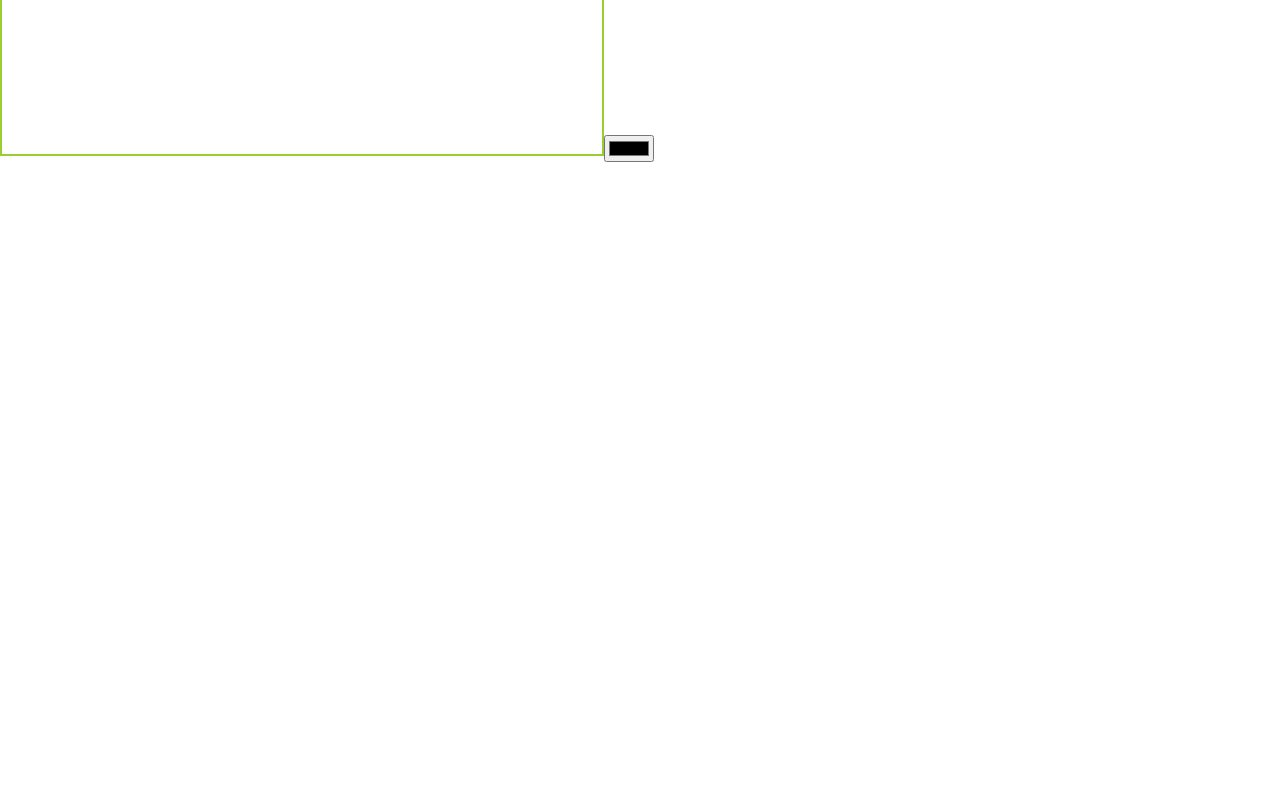
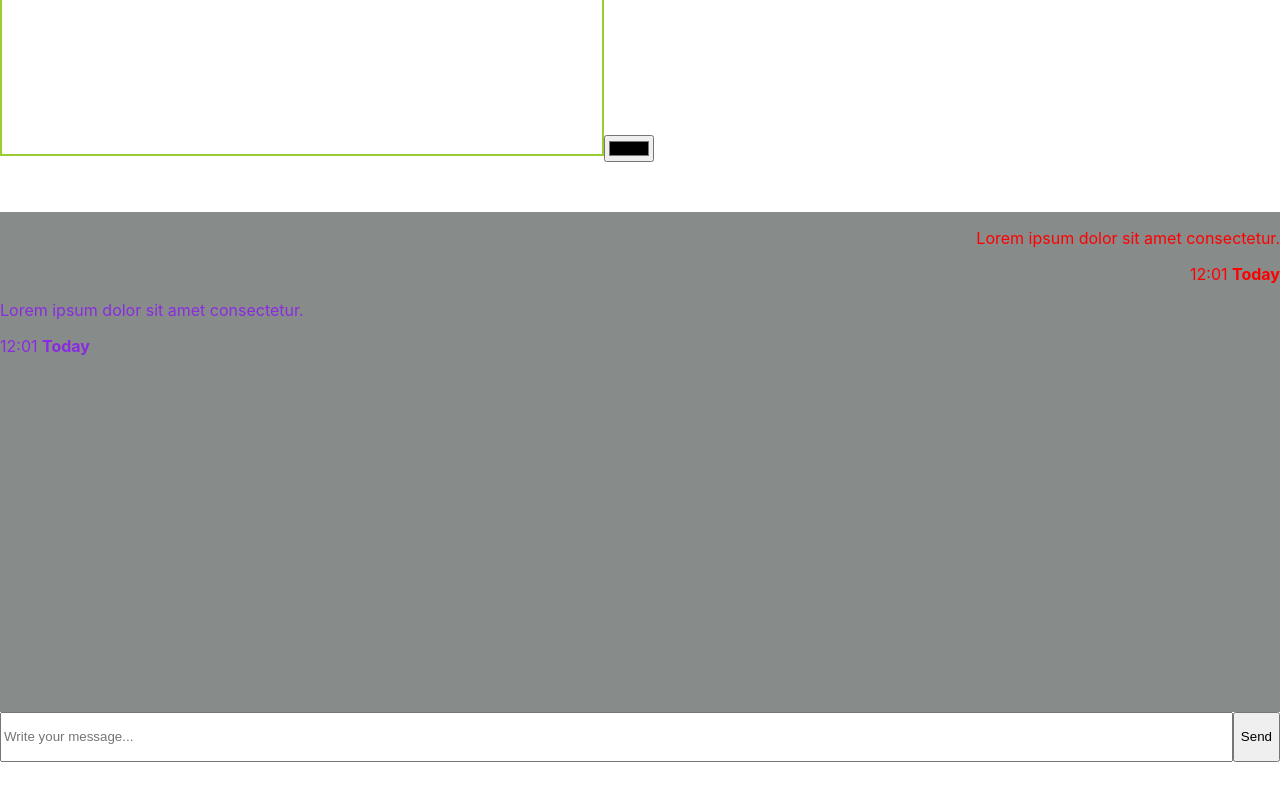
Before and after one commit to safwat-fathi/collaborative-study, a React (Create React App) app in the folder client/: page / in a window 1280 px wide. Shown: the part 330-1130 px from the top of the page. Before the commit the page ends 800 px from the top, so only its background shows below. Built offline with nearby package versions, Linux system fonts and the light colour scheme; no server answers.

Commit message:
chat component added

```diff
--- a/client/src/App.js
+++ b/client/src/App.js
@@ -1,13 +1,49 @@
-import React from "react";
-import Whiteboard from "./Whiteboard";
+import React, { Component } from "react";
+// import { w3cwebsocket as W3CWebSocket } from "websocket";
 
-function App() {
+import Whiteboard from "./components/Whiteboard";
+import Chat from "./components/chat";
+
+// const client = new W3CWebSocket("ws://127.0.0.1:8000");
+
+export default class App extends Component {
+  componentDidMount() {
+    // client.onopen = () => {
+    //   client.send(
+    //     JSON.stringify({
+    //       type: "join",
+    //       room: this.state.room,
+    //       message: "new user joined",
+    //     })
+    //   );
+    // };
+  }
+
+  componentDidUpdate() {
+    // client.onmessage = (e) => {
+    //   let data = JSON.parse(e.data);
+    //   switch (data.type) {
+    //     case "user data":
+    //       this.setState({
+    //         userID: data.message,
+    //       });
+    //       break;
+    //     case "chatting":
+    //       console.log(data.type, this.state.message);
+    //       break;
+    //     default:
+    //       console.log(data.type);
+    //   }
+    // };
+  }
+
+  render() {
     return (
       <div className="App">
         <h1>Welcome Ya 7alawa</h1>
         <Whiteboard />
+        <Chat />
       </div>
     );
   }
-
-export default App;
+}
--- a/client/src/Whiteboard.js
+++ b/client/src/components/Whiteboard/index.js
@@ -1,6 +1,6 @@
 import React, { Component, createRef } from "react";
 import { w3cwebsocket as W3CWebSocket } from "websocket";
-import draw from "./utils/draw";
+import draw from "../../utils/draw";
 
 import "./Whiteboard.css";
 
@@ -46,15 +46,13 @@ class Whiteboard extends Component {
     client.onmessage = (e) => {
       let data = JSON.parse(e.data);
 
-      // LOOP WITH SWITCH CASE
-
-      if (data.type === "user data") {
+      switch (data.type) {
+        case "user data":
           this.setState({
             userID: data.message,
           });
-        console.log(`user ID: ${this.state.userID}`);
-      }
-      if (data.type === "drawing") {
+          break;
+        case "drawing":
           this.setState({
             drawingDataFromWS: data.message,
           });
@@ -68,6 +66,9 @@ class Whiteboard extends Component {
             this.state.drawingDataFromWS.y1,
             this.state.drawingDataFromWS.color
           );
+          break;
+        default:
+          console.log(data.type);
       }
     };
   }
--- /dev/null
+++ b/client/src/components/chat/Chat.css
@@ -0,0 +1,34 @@
+.chat {
+  display: flex;
+  flex-flow: column;
+  margin: 50px 0;
+}
+
+.messages {
+  display: flex;
+  background-color: #878b8a;
+  flex-flow: column;
+  height: 500px;
+  overflow-y: auto;
+}
+.message {
+  display: flex;
+  flex-flow: column;
+}
+.message.in {
+  color: red;
+  align-items: flex-end;
+}
+.message.out {
+  color: blueviolet;
+}
+
+/* form styles */
+form {
+  display: flex;
+  height: 50px;
+}
+
+input[type="text"] {
+  flex: 1;
+}
--- /dev/null
+++ b/client/src/components/chat/index.js
@@ -0,0 +1,106 @@
+import React, { Component } from "react";
+import { w3cwebsocket as W3CWebSocket } from "websocket";
+import "./Chat.css";
+
+const client = new W3CWebSocket("ws://127.0.0.1:8000");
+
+export default class Chat extends Component {
+  constructor(props) {
+    super(props);
+
+    this.state = {
+      userID: null,
+      room: "bala7 amhat!",
+      message: "",
+    };
+  }
+
+  componentDidMount() {
+    client.onopen = () => {
+      client.send(
+        JSON.stringify({
+          type: "join",
+          room: this.state.room,
+          message: "new user joined",
+        })
+      );
+    };
+  }
+
+  componentDidUpdate() {
+    client.onmessage = (e) => {
+      let data = JSON.parse(e.data);
+
+      switch (data.type) {
+        case "user data":
+          this.setState({
+            userID: data.message,
+          });
+          break;
+        case "chatting":
+          console.log(data.type);
+          break;
+        default:
+          console.log(data.type);
+      }
+    };
+  }
+
+  handleChange = (e) => {
+    e.preventDefault();
+
+    this.setState({
+      message: e.target.value,
+    });
+  };
+
+  handleSubmit = (e) => {
+    e.preventDefault();
+
+    client.send(
+      JSON.stringify({
+        type: "chatting",
+        room: this.state.room,
+        message: this.state.message,
+      })
+    );
+
+    this.setState({
+      message: "",
+    });
+  };
+
+  render() {
+    return (
+      <div className="chat">
+        {/* messages container */}
+        <div className="messages">
+          <div className="message in">
+            <p>Lorem ipsum dolor sit amet consectetur.</p>
+            <span>
+              12:01 <b>Today</b>
+            </span>
+          </div>
+
+          <div className="message out">
+            <p>Lorem ipsum dolor sit amet consectetur.</p>
+            <span>
+              12:01 <b>Today</b>
+            </span>
+          </div>
+        </div>
+
+        {/* form */}
+        <form onSubmit={this.handleSubmit}>
+          <input
+            onChange={this.handleChange}
+            type="text"
+            placeholder="Write your message..."
+            value={this.state.message}
+          />
+          <input type="submit" value="Send" />
+        </form>
+      </div>
+    );
+  }
+}
```
Also changed, not shown: client/src/components/Whiteboard/Whiteboard.css (renamed from client/src/Whiteboard.css), 1 other file (tests, documents, lock files or other folders). Lines whose indentation alone changed are shown as unchanged.
